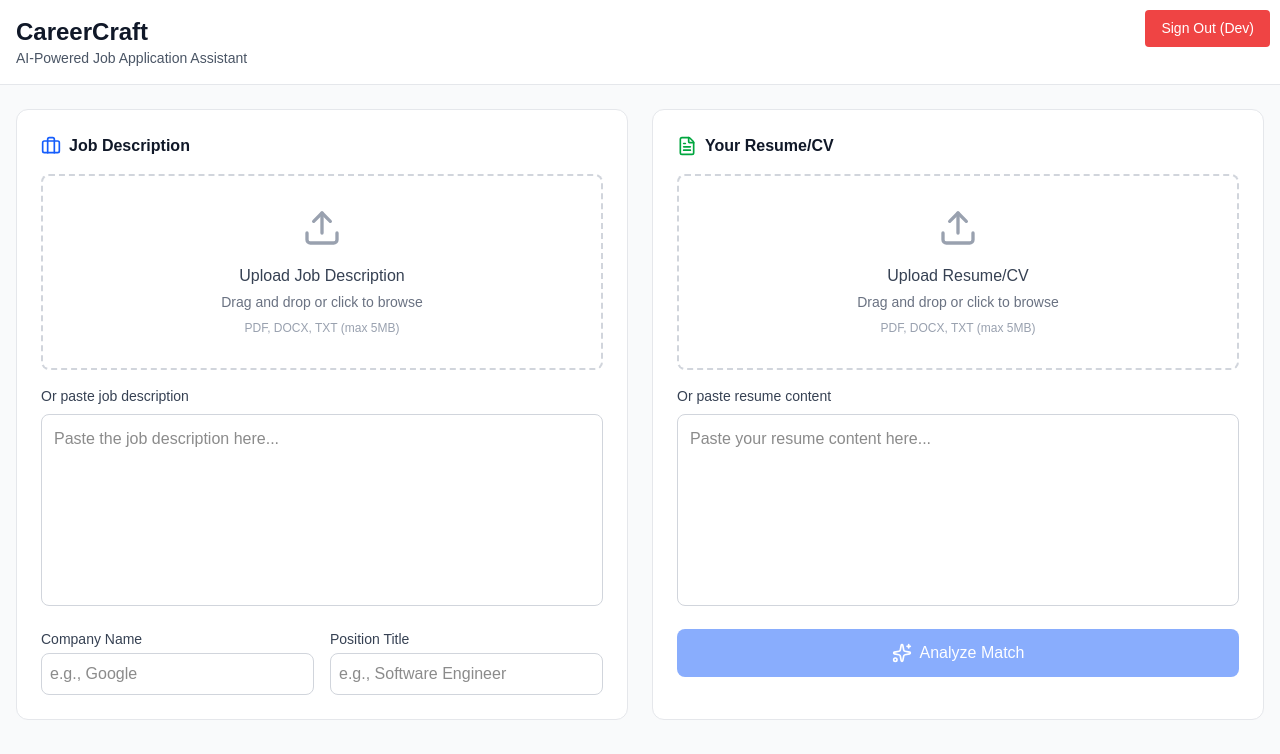
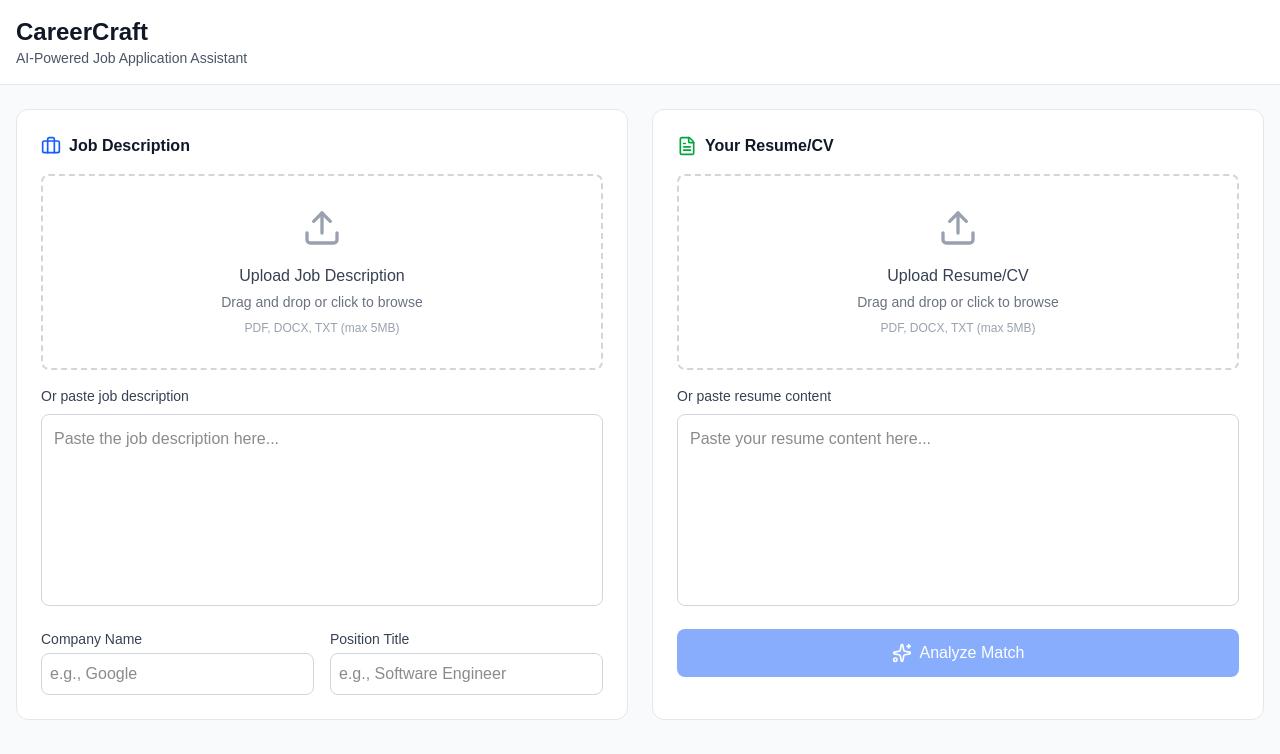
Before and after one commit to bh-official/CareerCraftt, a Next.js app: page / in a window 1280 px wide. Shown: the top 754 px of the page. Built offline with nearby package versions, Linux system fonts and the light colour scheme.

Commit message:
removed dev signout

```diff
--- a/src/app/layout.js
+++ b/src/app/layout.js
@@ -2,7 +2,6 @@ import { Geist, Geist_Mono } from "next/font/google";
 import "./globals.css";
 import { AnalysisProvider } from "@/context/AnalysisContext";
 import { ClerkProvider } from "@clerk/nextjs";
-import DevSignOutButton from "@/components/DevSignOutButton";
 
 const geistSans = Geist({
   variable: "--font-geist-sans",
@@ -28,7 +27,6 @@ export default function RootLayout({ children }) {
         className={`${geistSans.variable} ${geistMono.variable} h-full antialiased`}
       >
         <body className="min-h-full flex flex-col bg-gray-50">
-          <DevSignOutButton />
           <AnalysisProvider>{children}</AnalysisProvider>
         </body>
       </html>
```
